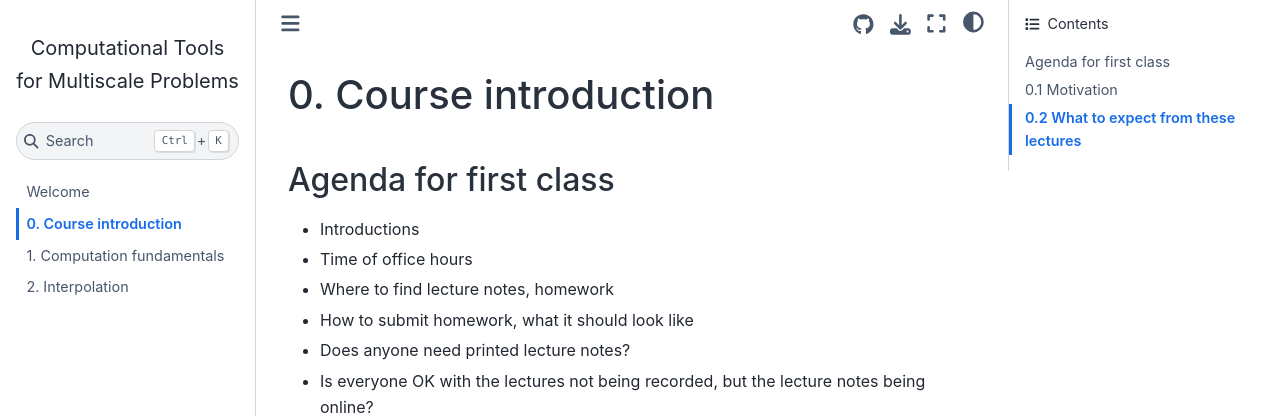
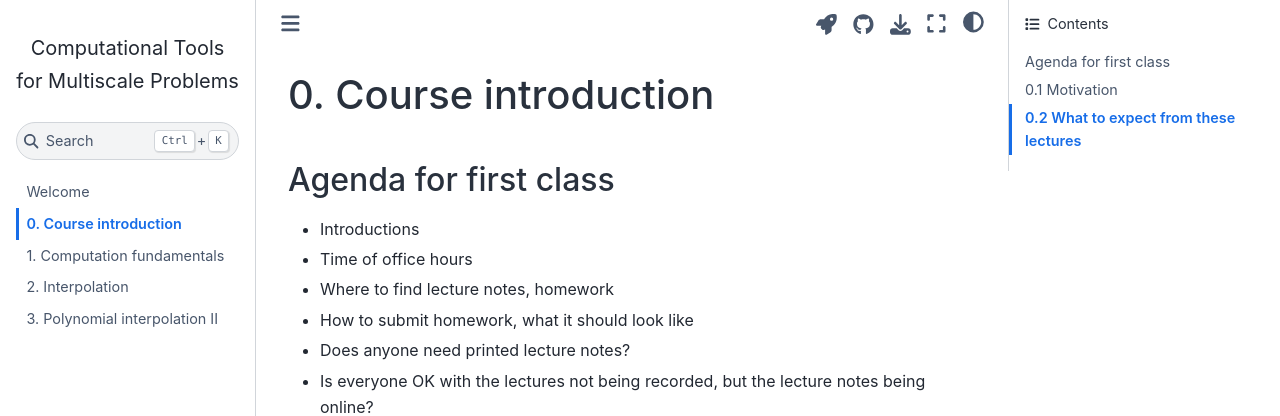
Before and after one commit to cu-comptools/fall2024, a Jupyter Book: the page built from course_introduction.ipynb, in a window 1280 px wide. Shown: the top 416 px of the page. Built offline with Jupyter Book 1.0.4 settings and Sphinx 7.4.7 and the Sphinx Book theme 1.1.4, drawn with Linux system fonts in a browser that asks for light colours; some of the changed lines change nothing that is shown.

Commit message:
Lecture 4: polynomial interp 2, binder launch

```diff
--- a/_config.yml
+++ b/_config.yml
@@ -35,6 +35,9 @@ repository:
   url: https://github.com/cu-comptools/fall2024
   branch: main
 
+launch_buttons:
+  binderhub_url: "https://mybinder.org/v2/gh/cu-comptools/fall2024/main"  # The URL for your BinderHub (e.g., https://mybinder.org)
+
 # Add GitHub buttons to your book
 # See https://jupyterbook.org/customize/config.html#add-a-link-to-your-repository
 html:
@@ -47,3 +50,14 @@ sphinx:
     html_extra_path: ["assets"]
     myst_dmath_double_inline: true
     copyright: "2024"
+#    html_js_files:
+#    - https://cdnjs.cloudflare.com/ajax/libs/require.js/2.3.4/require.min.js
+    nb_ipywidgets_js:
+        # Load RequireJS, used by the IPywidgets for dependency management
+        "https://cdnjs.cloudflare.com/ajax/libs/require.js/2.3.4/require.min.js":
+            "integrity": "sha256-Ae2Vz/4ePdIu6ZyI/5ZGsYnb+m0JlOmKPjt6XZ9JJkA="
+            "crossorigin": "anonymous"
+        # Load IPywidgets bundle for embedding.
+        "https://cdn.jsdelivr.net/npm/@jupyter-widgets/html-manager@*/dist/embed-amd.js":
+            "data-jupyter-widgets-cdn": "https://cdn.jsdelivr.net/npm/"
+            "crossorigin": "anonymous"
--- a/_toc.yml
+++ b/_toc.yml
@@ -7,3 +7,4 @@ chapters:
 - file: course_introduction
 - file: comp_fundamentals
 - file: poly_interp
+- file: poly_interp2
--- a/requirements.txt
+++ b/requirements.txt
@@ -2,3 +2,5 @@ jupyter-book
 matplotlib
 numpy
 scipy
+ipympl
+ipywidgets
```
Also changed, not shown: poly_interp2.ipynb (added).
